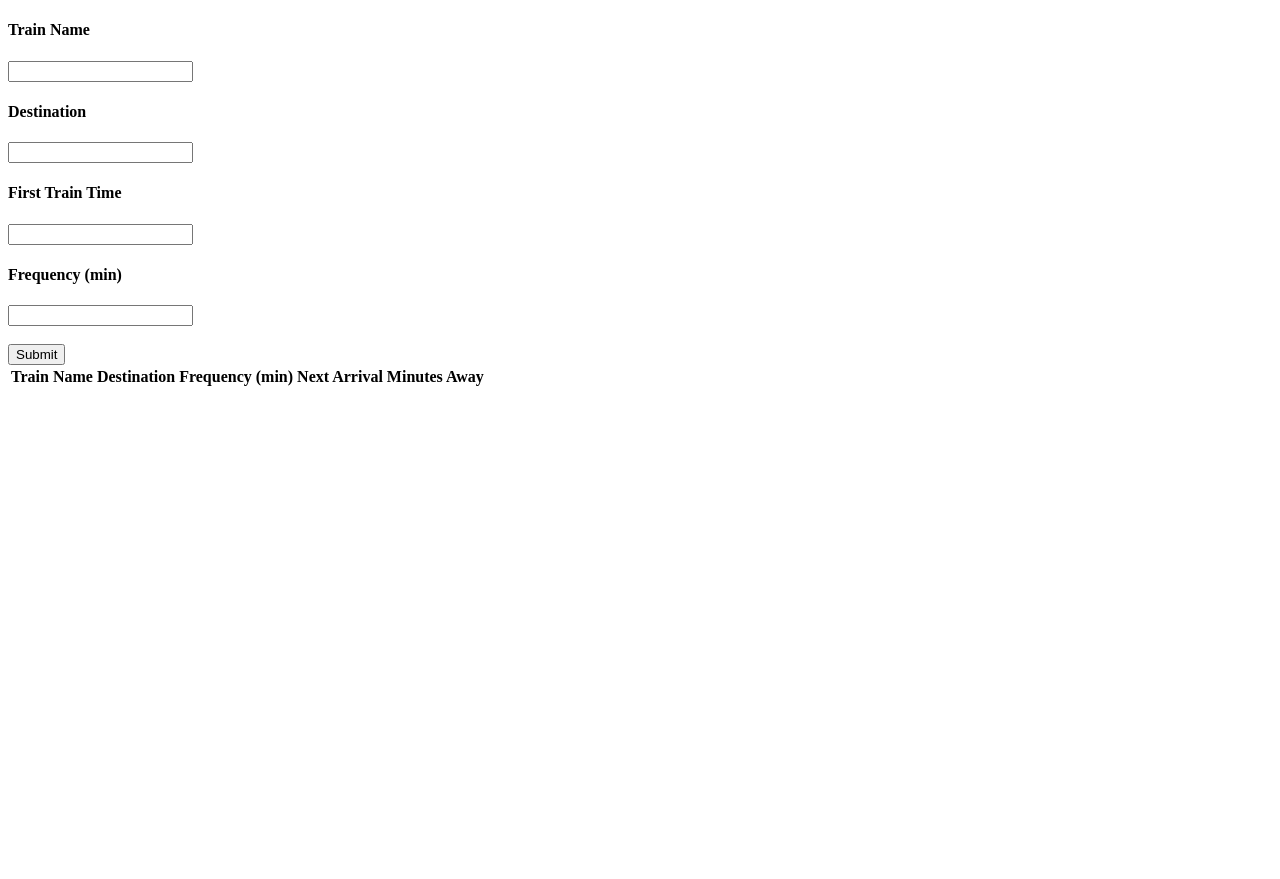
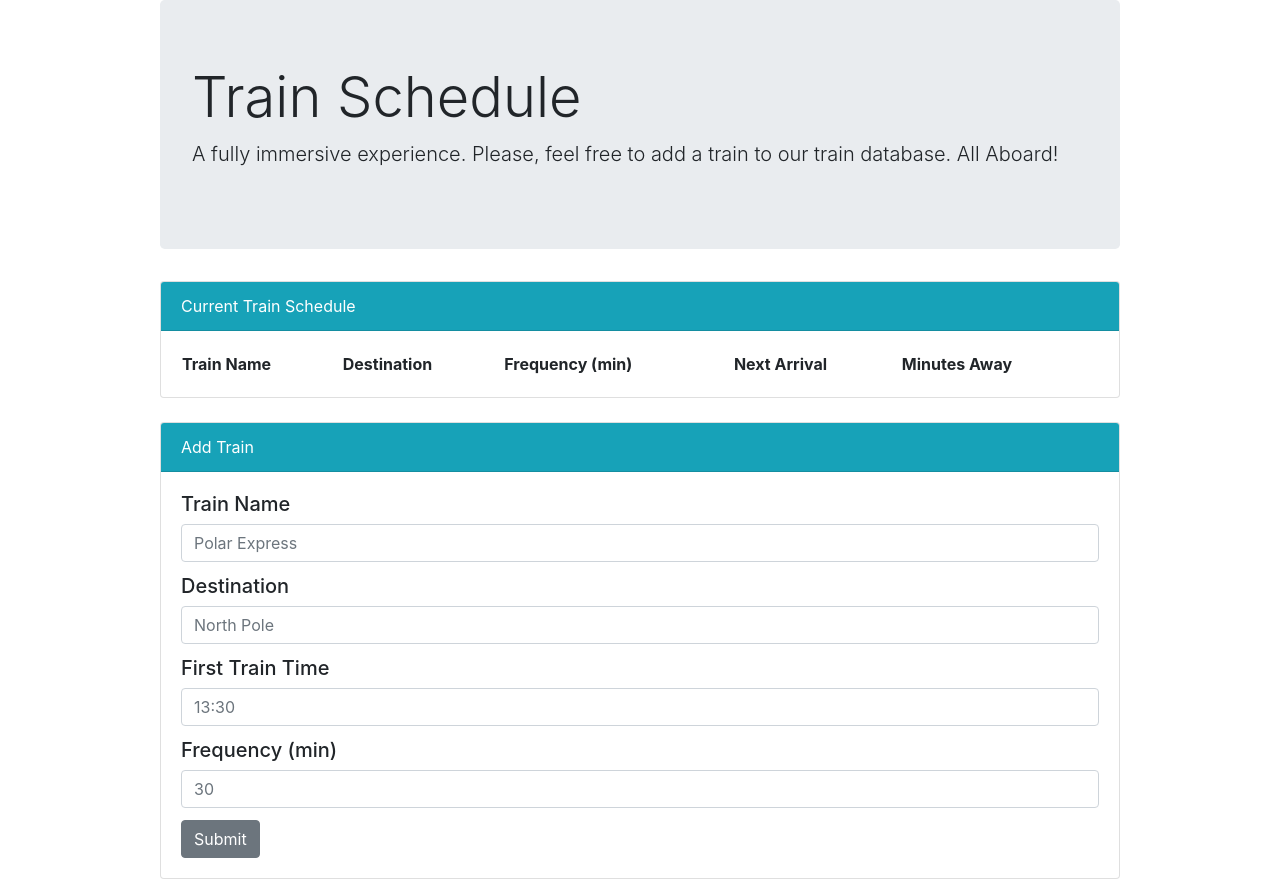
Before and after one commit to avrybrdly93/TrainSchedule, a plain HTML site: page index.html in a window 1280 px wide. Before the commit the page ends 800 px from the top, so only its background shows below. Drawn offline with nearby package versions, Linux system fonts and the light colour scheme; no server answers.

Commit message:
Finished styling.  Program is now fully functional except for user validation.

```diff
--- a/assets/css/style.css
+++ b/assets/css/style.css
@@ -0,0 +1,5 @@
+@media only screen and (min-width: 960px) {
+    table{
+        width: 100%;
+    }
+}
--- a/assets/javascript/app.js
+++ b/assets/javascript/app.js
@@ -1,4 +1,3 @@
-
 $(document).ready(function() {
 
 // Initialize Firebase
@@ -13,6 +12,7 @@ var config = {
     firebase.initializeApp(config);
     let database = firebase.database();
     readFromFirebase();
+
 // Variables used for user input
 let trainNameInputDiv = $("#add-train-name");
 let destinationInputDiv = $("#add-destination");;
@@ -28,6 +28,7 @@ let frequencyVal = "";
 let nextArrival = "";
 let nextArrivalMin = "";
 
+// Used to manipulate DOM and create rows for each entry
 let trainTableRow = "";
 
 //moment.js time variables
@@ -46,12 +47,14 @@ function createTableData(text) {
 function timeCalc() {
     convertedTime = moment(firstTrainVal, timeFormat);
     minPast = (-1 * convertedTime.diff(moment(), "minutes"));
-    console.log(minPast);
-    minAway = frequencyVal - (minPast % frequencyVal);
-    console.log(minAway);
+    if(minPast < 0) {
+        nextArrival = firstTrainVal;
+        minAway = -1 * minPast;
+    }
+    else {
         var mmtMidnight = convertedTime.clone().startOf('day');
         var diffMinutes = convertedTime.diff(mmtMidnight, 'minutes');
-    console.log(diffMinutes);
+        minAway = frequencyVal - (minPast % frequencyVal);
         nextArrivalMin = diffMinutes + minPast + minAway;
         nextArrivalHours = Math.floor(nextArrivalMin/60);
         nextArrivalModMin = nextArrivalMin % 60;
@@ -60,7 +63,11 @@ function timeCalc() {
         }
         nextArrival = nextArrivalHours + ":" + nextArrivalModMin;
     }
-// used to get values
+    console.log(minPast);
+    console.log(minAway);
+    console.log(diffMinutes);
+}
+// Getting user input
 function getValues() {
     trainNameVal = trainNameInputDiv.val();
     destinationVal = destinationInputDiv.val();
@@ -70,12 +77,13 @@ function getValues() {
 // creates a row each time button is clicked
 function createTableRow() {
     trainTableRow = $("<tr>");
-    createTableData(trainNameVal);
-    createTableData(destinationVal);
-    createTableData(frequencyVal);
-    createTableData(nextArrival);
-    createTableData(minAway);
+    createTableData(sv.trainName);
+    createTableData(sv.destination);
+    createTableData(sv.frequency);
+    createTableData(sv.nextArrivalTime);
+    createTableData(sv.minAwayTime);
     trainTableRow.appendTo("#train-table");
+    $("<hr>").appendTo(trainTableRow);
 }
 // pushes data to firebase after each submit
 function pushToFirebase() {
@@ -92,14 +100,7 @@ function readFromFirebase() {
     database.ref().on("child_added", function(snapshot) {
         sv = snapshot.val();
         console.log(sv);
-        trainTableRow = $("<tr>");
-        createTableData(sv.trainName);
-        createTableData(sv.destination);
-        createTableData(sv.frequency);
-        createTableData(sv.nextArrivalTime);
-        createTableData(sv.minAwayTime);
-        trainTableRow.appendTo("#train-table");
-
+        createTableRow();
 }, function (errorObject) {
     console.log("The read failed: " + errorObject.code);
 });
@@ -109,7 +110,6 @@ submitButton.on("click",function(event) {
     event.preventDefault();
     getValues();
     timeCalc();
-    //createTableRow();
     pushToFirebase();
 });
 });
--- a/index.html
+++ b/index.html
@@ -5,21 +5,21 @@
     <meta http-equiv="X-UA-Compatible" content="IE=edge">
     <title>Train</title>
     <meta name="viewport" content="width=device-width, initial-scale=1">
+    <link rel="stylesheet" href="https://maxcdn.bootstrapcdn.com/bootstrap/4.0.0/css/bootstrap.min.css" integrity="sha384-Gn5384xqQ1aoWXA+058RXPxPg6fy4IWvTNh0E263XmFcJlSAwiGgFAW/dAiS6JXm" crossorigin="anonymous">
+    <link rel="stylesheet" href="assets/css/style.css">
 </head>
-<body>
-    <form>
-        <h4>Train Name</h4>
-        <input type="text" id="add-train-name">
-        <h4>Destination</h4>
-        <input type="text" id="add-destination">
-        <h4>First Train Time</h4>
-        <input type="text" id="add-first-train">
-        <h4>Frequency (min)</h4>
-        <input type="text" id="add-frequency">
-        <br>
-        <br>
-        <input type="submit" id="submit">
-    </form>
+<body style="width:960px; margin:auto">
+
+    <div class="jumbotron">
+        <h1 class="display-4">Train Schedule</h1>
+        <p class="lead">A fully immersive experience.  Please, feel free to add a train to our train database.  All Aboard!</p>
+    </div>
+
+    <div class="card">
+        <div class="card-header text-white bg-info">
+            Current Train Schedule
+        </div>
+        <div class="card-body">
             <table id="train-table">
                 <tr>
                     <th>Train Name</th>
@@ -29,6 +29,35 @@
                     <th>Minutes Away</th>
                 </tr>
             </table>
+        </div>
+    </div>
+    <br>
+    <div class="card">
+            <div class="card-header text-white bg-info">
+                Add Train
+            </div>
+            <div class="card-body">
+                <form>
+                    <h5>Train Name</h5>
+                    <div class="input-group">
+                        <input type="text" id="add-train-name" class="form-control" placeholder="Polar Express" style="margin-bottom: 12px">
+                    </div>
+                    <h5>Destination</h5>
+                    <div class="input-group">
+                        <input type="text" id="add-destination" class="form-control" placeholder="North Pole" style="margin-bottom: 12px">
+                    </div>
+                    <h5>First Train Time</h5>
+                    <div class="input-group">
+                        <input type="text" id="add-first-train" class="form-control" placeholder="13:30" style="margin-bottom: 12px">
+                    </div>
+                    <h5>Frequency (min)</h5>
+                    <div class="input-group">
+                        <input type="text" id="add-frequency" class="form-control" placeholder="30" style="margin-bottom: 12px">
+                    </div>
+                    <input type="submit" class="btn btn-secondary" id="submit">
+                </form>
+            </div>
+        </div>
     <script src="https://www.gstatic.com/firebasejs/5.5.8/firebase.js"></script>
     <script src="https://ajax.googleapis.com/ajax/libs/jquery/3.3.1/jquery.min.js"></script>
     <script src="https://cdn.jsdelivr.net/momentjs/2.12.0/moment.min.js"></script>
```
Lines whose indentation alone changed are shown as unchanged.
